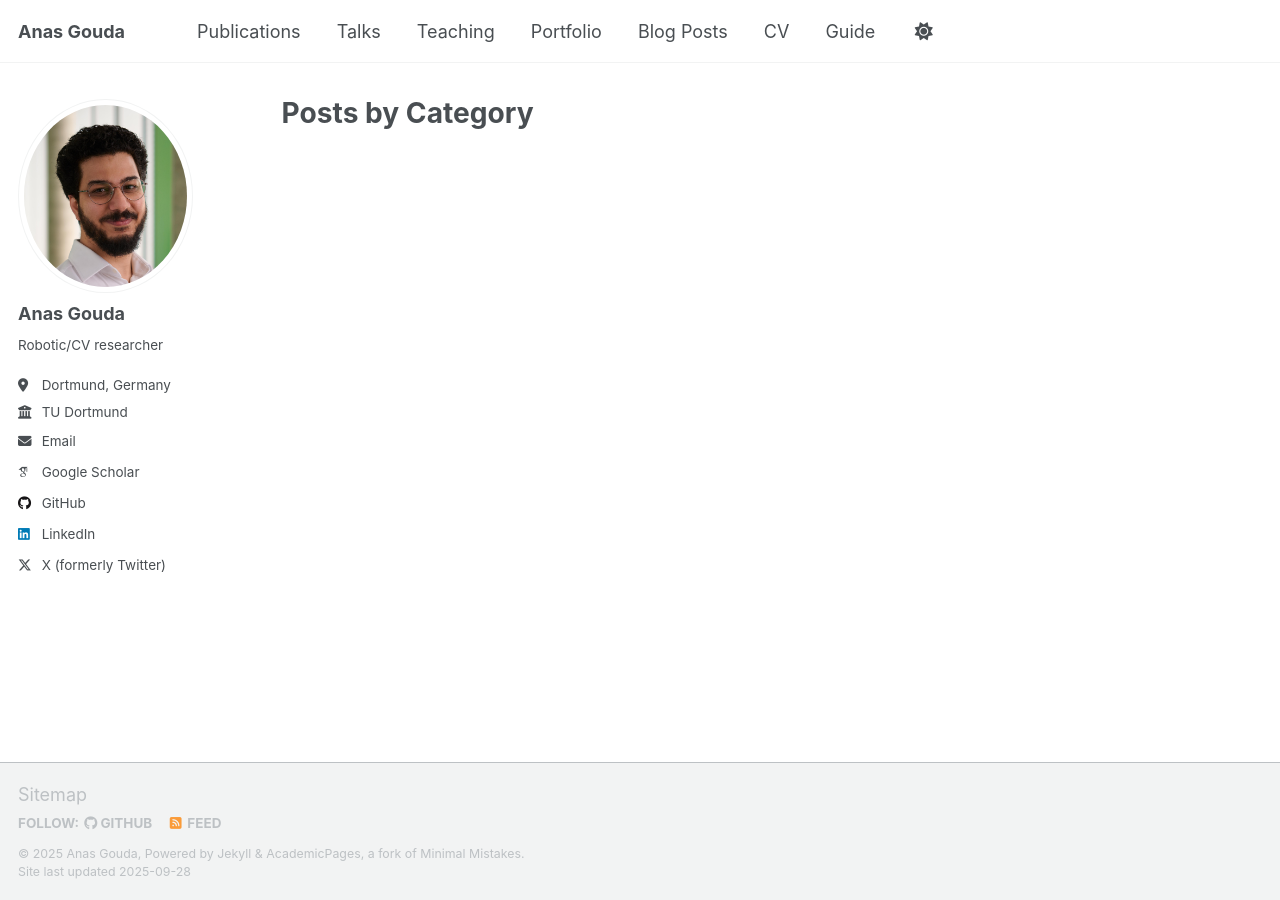
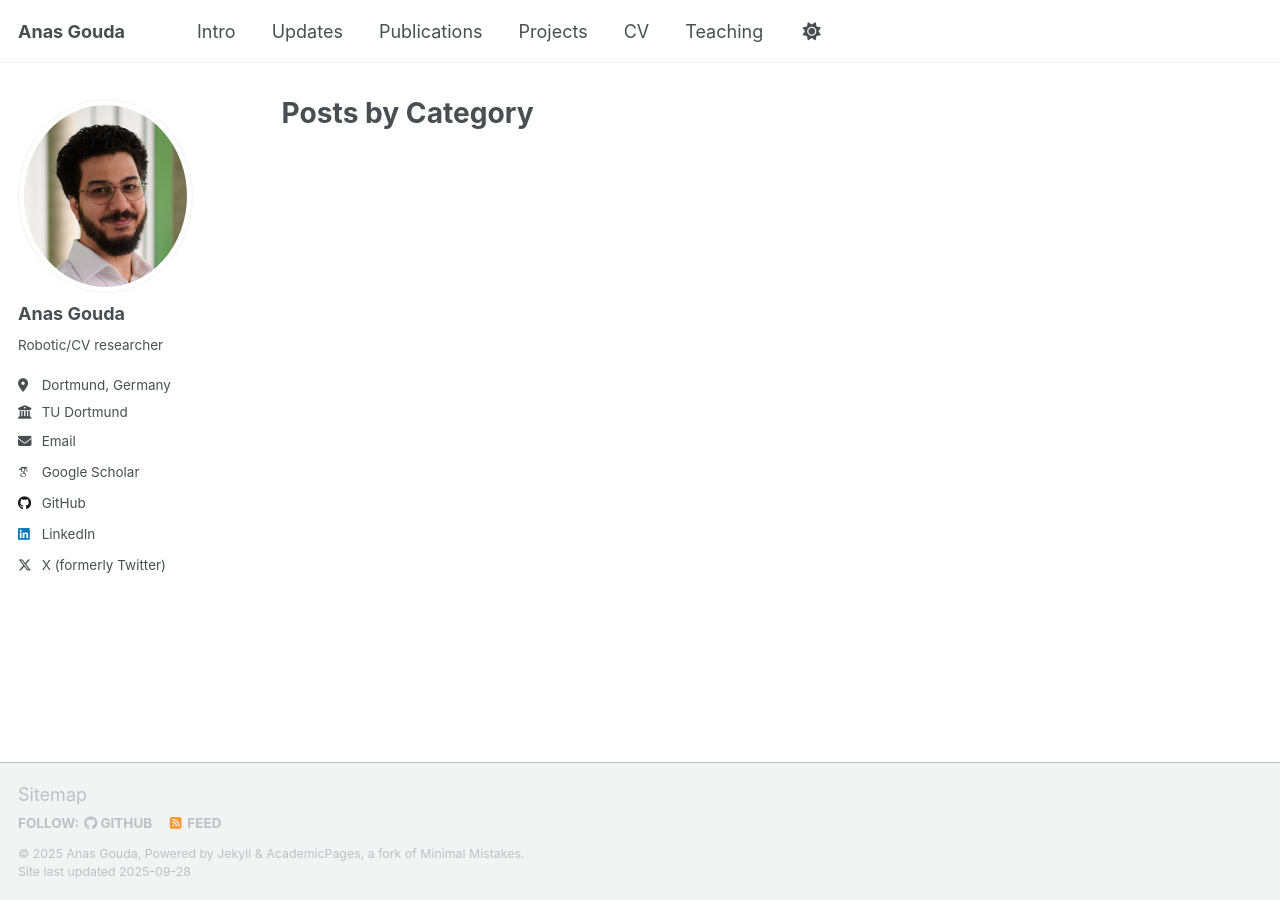
Before and after one commit to AnasIbrahim/anasibrahim.github.io, a Jekyll site: the page built from _pages/category-archive.html, in a window 1280 px wide. Built offline with Jekyll 4.4.1, drawn with Linux system fonts in a browser that asks for light colours; some web fonts are replaced; a script that is not in the unit is left out.

Commit message:
change to single page

```diff
--- a/_data/navigation.yml
+++ b/_data/navigation.yml
@@ -7,27 +7,17 @@
 # NOTE that only one of the CV options should be selected, the first is for the
 #      Markdown formatted page while the second is generated using JSON.
 
+
 main:
+  - title: "Intro"
+    url: "/#"
+  - title: "Updates"
+    url: "/#updates"
   - title: "Publications"
-    url: /publications/
-
-  - title: "Talks"
-    url: /talks/
-
+    url: "/#publications"
+  - title: "Projects"
+    url: "/#projects"
+  - title: "CV"
+    url: "/#cv"
   - title: "Teaching"
-    url: /teaching/
-
-  - title: "Portfolio"
-    url: /portfolio/
-
-  - title: "Blog Posts"
-    url: /year-archive/
-
-  - title: "CV"
-    url: /cv/
-
-  # - title: "CV"
-  #   url: /cv-json/
-
-  - title: "Guide"
-    url: /markdown/
+    url: "/#teaching"
```
Also changed, not shown: _pages/about.md (+13 -1 lines).
